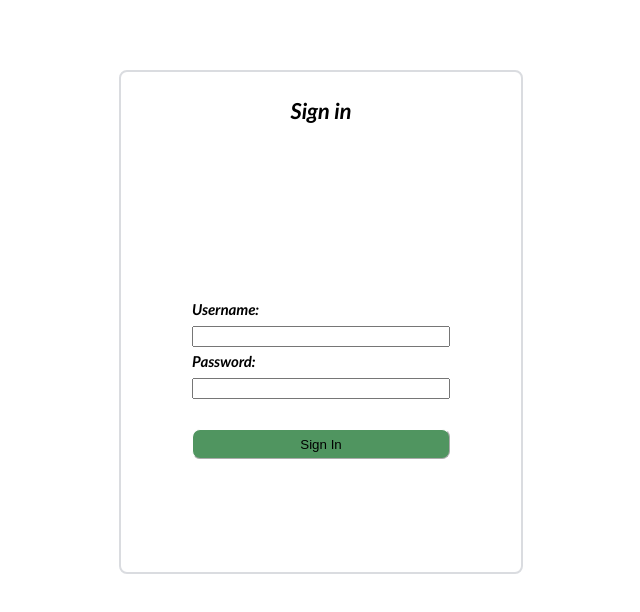
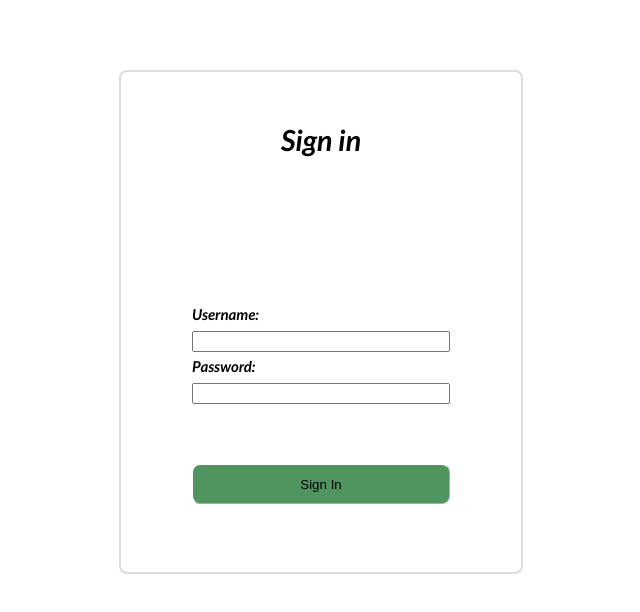
Before and after one commit to freddity/HTML-Client, a plain HTML site: page signin.html in a window 1280 px wide. Shown: the whole page, without its empty margins (321-961 px from the left). Drawn offline with Linux system fonts and the light colour scheme.

Commit message:
higher button and some fixes with elements positions

```diff
--- a/styles/form-style.css
+++ b/styles/form-style.css
@@ -51,13 +51,14 @@ body {
     width: 100%;
     height: 70px;
     margin-bottom: 60px;
+    margin-top: 25px;
 }
     #span-header-signin{
         font-family: 'Lato', sans-serif;
         display: flex;
         justify-content: center;
         align-items: center;
-        font-size: 22px;
+        font-size: 29px;
     }
 
 #div6{
@@ -99,13 +100,12 @@ body {
         	outline:none;
             padding:0;
             border-radius: 8px;
-            background-color: #509560;
         }
 
         #button{
             width: 100%;
-            height: 30px;
-            margin-top: 30px;
+            height: 40px;
+            margin-top: 60px;
             background-color: #509560;
         }
 
```
